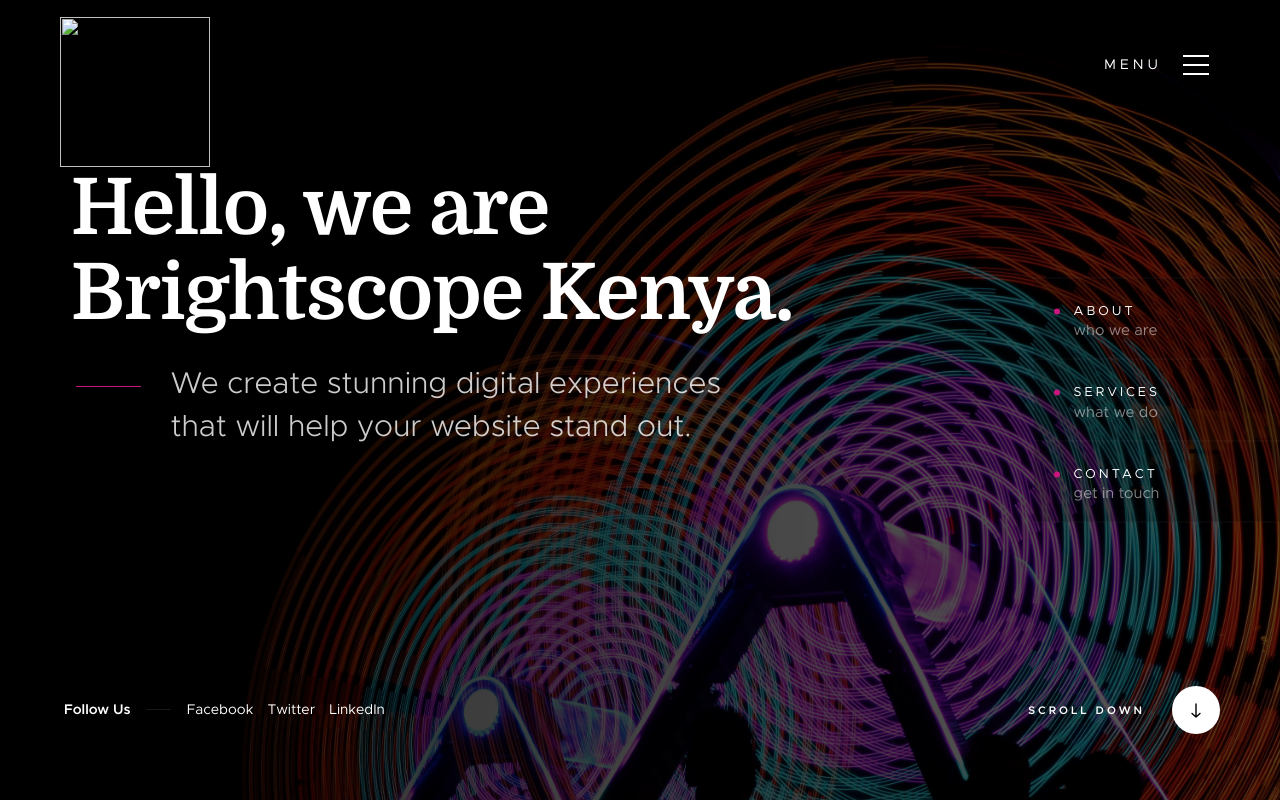
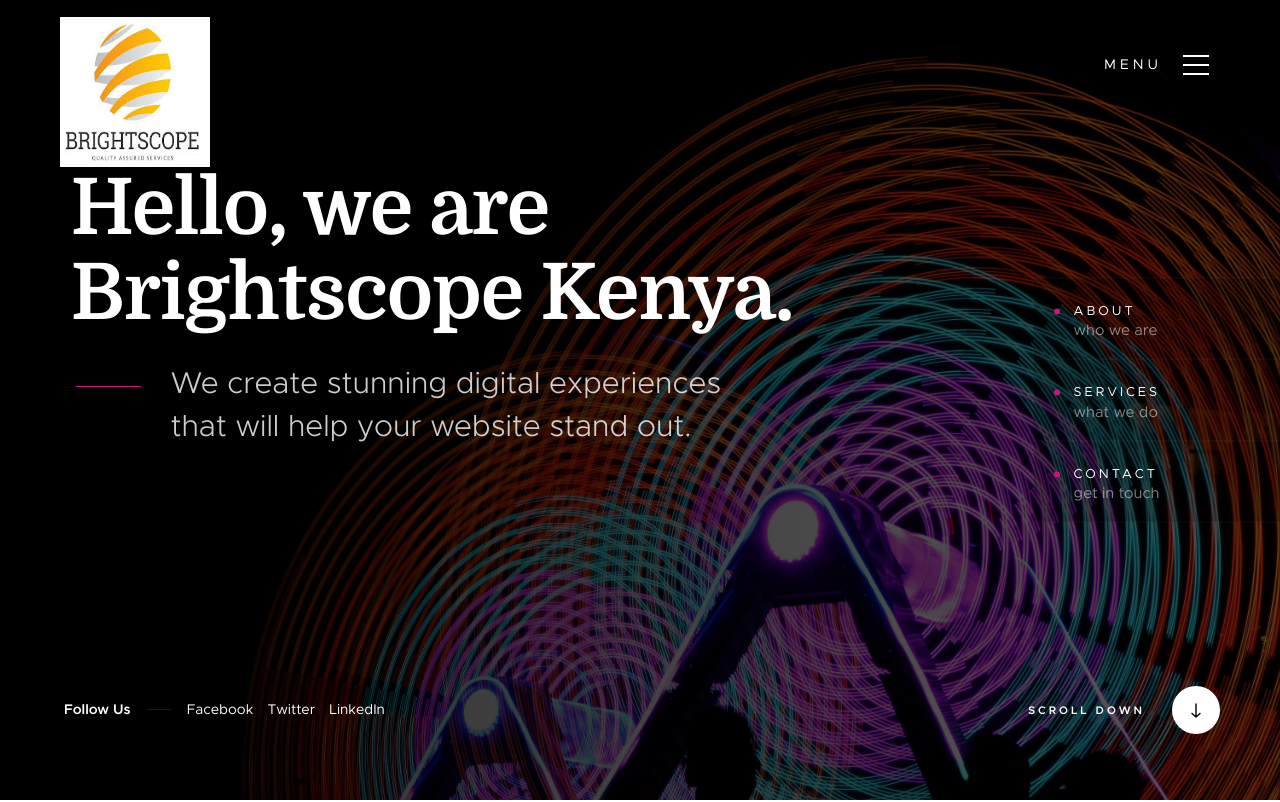
Before and after one commit to markkariuki/Brightscope, a plain HTML site: page index.html in a window 1280 px wide. Shown: the top 802 px of the page. Drawn offline with Linux system fonts and the light colour scheme; files whose address does not match are found by name.

Commit message:
Update index.html

```diff
--- a/index.html
+++ b/index.html
@@ -40,7 +40,7 @@
 
         <div class="header-logo">
             <a class="site-logo" href="index.html">
-                <img style="height:150px; width:150px; margin-top:50px;" src="../transcend/images/cfb05c2d-738e-45aa-abf5-a52deb781e57.jpg">
+                <img style="height:150px; width:150px; margin-top:50px;" src="images/brightscope.jpg">
             </a>
         </div> <!-- end header-logo -->
 
```
